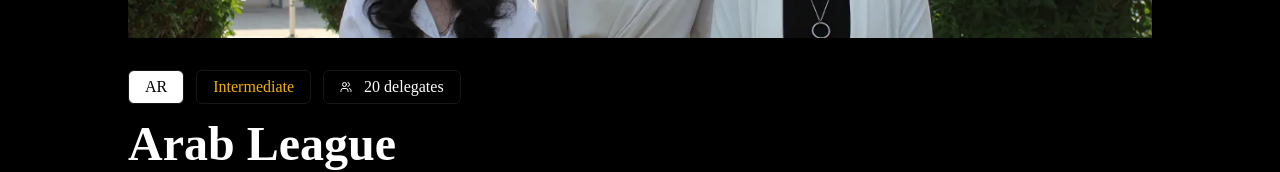
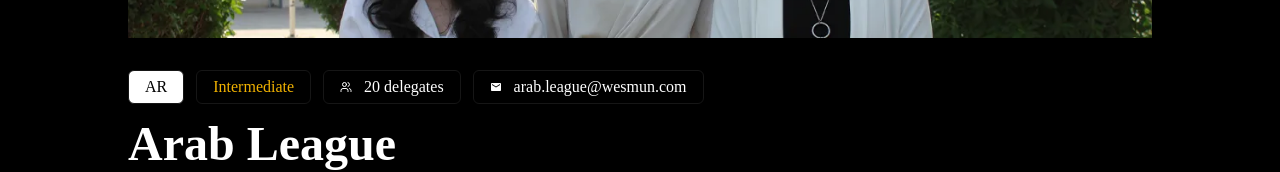
Before and after one commit to DefinetlyNotAI/WesMun, a Next.js app: page /committees/arab-league in a window 1280 px wide. Shown: the part 398-570 px from the top of the page. Built offline with nearby package versions, Linux system fonts and the light colour scheme; no server answers.

Commit message:
Add email link to committee details in CommitteeDetailPageClient and CommitteesPage

```diff
--- a/app/committees/[id]/CommitteeDetailPageClient.tsx
+++ b/app/committees/[id]/CommitteeDetailPageClient.tsx
@@ -11,8 +11,9 @@
 import {ArrowLeft, Download, ExternalLink, Users} from "lucide-react"
 import {CommitteeDetailPage} from "@/lib/data/committees";
 import {CommitteeDetailPageClientProps} from "@/lib/types";
-import {useEffect, useState} from "react"
+import React, {useEffect, useState} from "react"
 import {checkUrlExists} from "@/lib/checkResource"
+import {MdEmail} from "react-icons/md";
 
 export default function CommitteeDetailPageClient({committee}: CommitteeDetailPageClientProps) {
     const [pdfAvailable, setPdfAvailable] = useState<boolean | null>(null)
@@ -88,6 +89,12 @@
                                 <Users size={14} className="mr-2"/>
                                 {committee.committeeSize}
                             </Badge>
+                            <a href={`mailto:${committee.email}`} className="inline-block">
+                                <Badge variant="outline" className="text-base px-4 py-1 border-muted-foreground/50">
+                                    <MdEmail size={14} className="mr-2" />
+                                    {committee.email}
+                                </Badge>
+                            </a>
                         </div>
                         <h1 className="text-4xl md:text-5xl font-bold mb-4 text-balance">{committee.name}</h1>
                         <p className="text-lg text-muted-foreground text-pretty">{committee.description}</p>
--- a/app/committees/page.tsx
+++ b/app/committees/page.tsx
@@ -11,6 +11,7 @@
 import {ArrowRight, Users, Download} from "lucide-react"
 import {committees, CommitteeText} from "@/lib/data/committees"
 import {checkImageExists, checkUrlExists} from "@/lib/checkResource"
+import {MdEmail} from "react-icons/md";
 
 export default function CommitteesPage() {
     const [query, setQuery] = useState("")
@@ -44,7 +45,7 @@
             setPdfAvailableMap(pdfMap)
         }
 
-        validateResources()
+        validateResources().catch(console.error)
 
         return () => {
             mounted = false
@@ -159,6 +160,12 @@
                                                         <Users size={12} className="mr-1"/>
                                                         {committee.committeeSize}
                                                     </Badge>
+                                                    <a href={`mailto:${committee.email}`} className="inline-block">
+                                                        <Badge variant="outline" className="border-muted-foreground/50 cursor-pointer">
+                                                            <MdEmail size={12} className="mr-1" />
+                                                            {committee.email}
+                                                        </Badge>
+                                                    </a>
                                                 </div>
                                                 <p className="text-sm text-muted-foreground leading-relaxed">{committee.description}</p>
                                             </div>
--- a/lib/data/committees.ts
+++ b/lib/data/committees.ts
@@ -63,7 +63,7 @@
         chair1: {name: "Raghad Mohammed", image: "/img/com/single/Raghad_Mohammed_GA3.webp"},
         chair2: {name: "Oshian Thada Magar", image: "/img/com/single/Oshian_Thada_Magar_GA3.webp"},
         chair3: {name: "Tasnime Zermout", image: "/img/com/single/Tasnime_Zermout_GA3.webp"},
-        bannerImage: "/com/banner/ga3.webp",
+        bannerImage: "/img/com/banner/ga3.webp",
         signupLink: {
             internal: `${signupBaseUrl.internal}?usp=pp_url&entry.547941527=GA3&entry.1245311872=Yes`,
             external: `${signupBaseUrl.external}?usp=pp_url&entry.8456407=GA3&entry.905580654=Yes`
```
